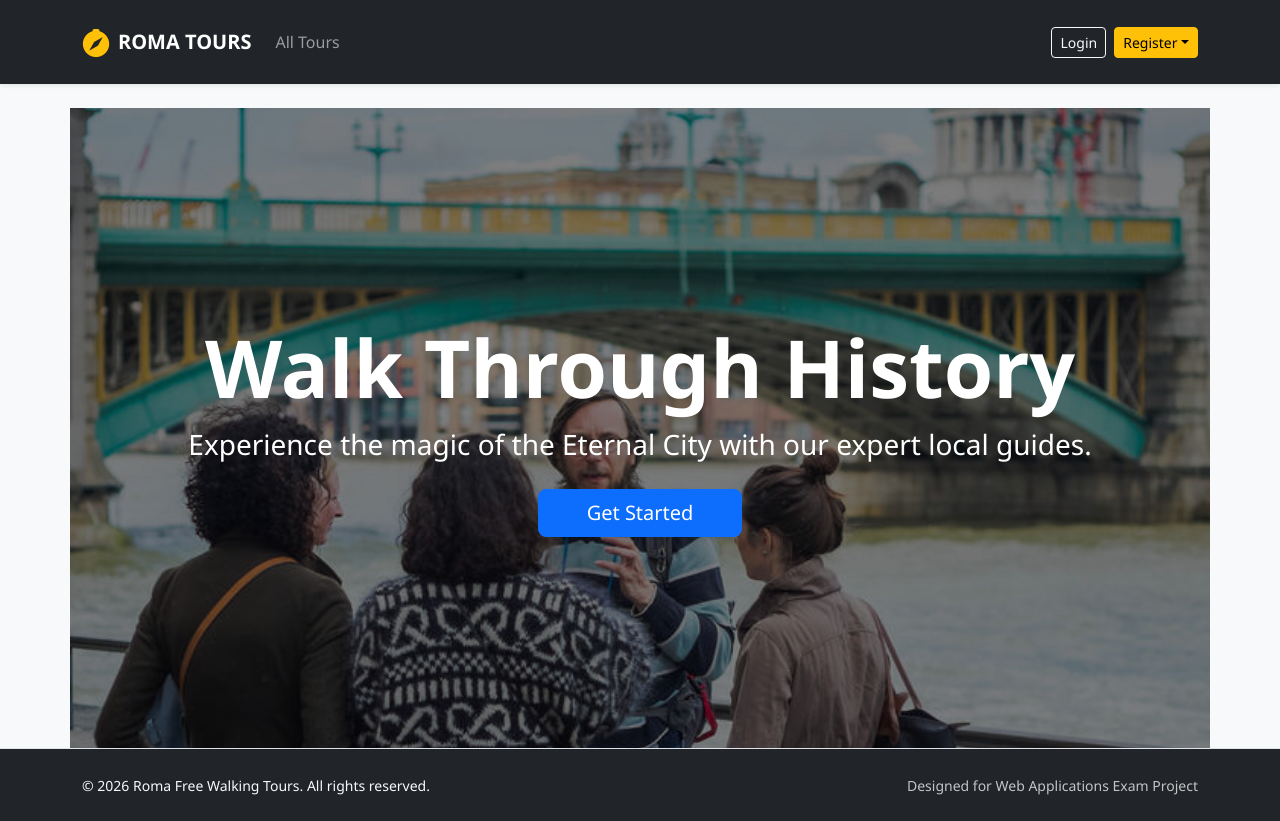
After one commit to MujoGultekin/Free_Walk_Tours_New, a Flask app: page /roma-tours in a window 1280 px wide. The commit adds this page. Run offline with Flask 3, Linux system fonts and the light colour scheme.

Commit message:
+added landing page +added roma.jpg

```diff
--- a/app.py
+++ b/app.py
@@ -33,6 +33,10 @@ app.register_blueprint(auth_bp)
 app.register_blueprint(guide_bp)
 app.register_blueprint(participant_bp)
 
+@app.route("/roma-tours")
+def roma_tours():
+    return render_template("roma_tours.html")
+
 @app.route("/")
 def home():
     lang = request.args.get("language")
--- a/static/css/styles.css
+++ b/static/css/styles.css
@@ -32,3 +32,11 @@ footer {
     color: #495057;
     font-weight: 500;
 }
+
+.hero-section {
+    height: 80vh;
+    background-image: linear-gradient(rgba(0,0,0,0.5), rgba(0,0,0,0.5)), url('../images/roma.jpg');
+    background-position: center;
+    background-size: cover;
+    background-repeat: no-repeat;
+}
--- a/templates/base.html
+++ b/templates/base.html
@@ -13,26 +13,26 @@
 
   <nav class="navbar navbar-expand-lg navbar-dark bg-dark shadow-sm py-3 mb-4">
     <div class="container">
-      <a class="navbar-brand d-flex align-items-center fw-bold text-uppercase tracking-wider" href="{{ url_for('home') }}">
+      <!-- Marka logoya basınca Roma Tours landing page'e gider -->
+      <a class="navbar-brand d-flex align-items-center fw-bold text-uppercase tracking-wider" href="{{ url_for('roma_tours') }}">
         <i class="bi bi-compass-fill me-2 text-warning fs-3"></i> Roma Tours
       </a>
-      <button class="navbar-expand-lg navbar-toggler" type="button" data-bs-toggle="collapse" data-bs-target="#mainNav">
+      <button class="navbar-toggler" type="button" data-bs-toggle="collapse" data-bs-target="#mainNav">
         <span class="navbar-toggler-icon"></span>
       </button>
 
       <div class="collapse navbar-collapse" id="mainNav">
         <ul class="navbar-nav me-auto mb-2 mb-lg-0">
           <li class="nav-item">
-            <a class="nav-link {% if request.endpoint == 'home' %}active{% endif %}" href="{{ url_for('home') }}">Home</a>
+            <a class="nav-link {% if request.endpoint == 'home' %}active{% endif %}" href="{{ url_for('home') }}">All Tours</a>
           </li>
         </ul>
 
         <div class="d-flex align-items-center gap-2">
           {% if current_user.is_authenticated %}
             <span class="text-light me-2 small">
-              <i class="bi bi-user-circle me-1 text-warning"></i> {{ current_user.name }} ({{ current_user.role }})
+              <i class="bi bi-person-circle me-1 text-warning"></i> {{ current_user.name }}
             </span>
-
             {% if current_user.role == 'administrator' %}
               <a href="{{ url_for('auth.profile_admin') }}" class="btn btn-outline-warning btn-sm">Admin Dashboard</a>
             {% elif current_user.role == 'guide' %}
@@ -40,17 +40,14 @@
             {% else %}
               <a href="{{ url_for('auth.profile_participant') }}" class="btn btn-outline-warning btn-sm">My Bookings</a>
             {% endif %}
-
             <a href="{{ url_for('auth.logout') }}" class="btn btn-danger btn-sm">Logout</a>
           {% else %}
             <a href="{{ url_for('auth.login') }}" class="btn btn-outline-light btn-sm">Login</a>
             <div class="dropdown">
-              <button class="btn btn-warning btn-sm dropdown-toggle" type="button" data-bs-toggle="dropdown">
-                Register
-              </button>
+              <button class="btn btn-warning btn-sm dropdown-toggle" type="button" data-bs-toggle="dropdown">Register</button>
               <ul class="dropdown-menu dropdown-menu-end">
-                <li><a class="dropdown-menu-item dropdown-item" href="{{ url_for('auth.register_participant') }}">As Participant</a></li>
-                <li><a class="dropdown-menu-item dropdown-item" href="{{ url_for('auth.register_guide') }}">As Tour Guide</a></li>
+                <li><a class="dropdown-item" href="{{ url_for('auth.register_participant') }}">As Participant</a></li>
+                <li><a class="dropdown-item" href="{{ url_for('auth.register_guide') }}">As Tour Guide</a></li>
               </ul>
             </div>
           {% endif %}
@@ -77,14 +74,14 @@
     </div>
   </div>
 
-  <footer class="mt-auto border-top bg-white">
+  <footer class="mt-auto border-top bg-dark text-light">
     <div class="container py-4">
       <div class="row align-items-center">
         <div class="col-12 col-md-6 text-center text-md-start">
-          <span class="text-body-secondary small">© 2026 Roma Free Walking Tours. All rights reserved.</span>
+          <span class="small">© 2026 Roma Free Walking Tours. All rights reserved.</span>
         </div>
         <div class="col-12 col-md-6 text-center text-md-end mt-2 mt-md-0">
-          <span class="text-muted small">Designed for Web Applications Exam Project</span>
+          <span class="small opacity-75">Designed for Web Applications Exam Project</span>
         </div>
       </div>
     </div>
--- /dev/null
+++ b/templates/roma_tours.html
@@ -0,0 +1,16 @@
+{% extends 'base.html' %}
+
+{% block title %}Roma Tours{% endblock %}
+
+{% block content %}
+<div class="col-12 p-0">
+    <!-- Artık CSS sınıflarını kullanıyoruz, style özniteliği yok -->
+    <div class="hero-section d-flex flex-column justify-content-center align-items-center text-white text-center position-relative">
+        <div class="container">
+            <h1 class="display-1 fw-bold">Walk Through History</h1>
+            <p class="lead fs-3 mb-4">Experience the magic of the Eternal City with our expert local guides.</p>
+            <a href="{{ url_for('home') }}" class="btn btn-primary btn-lg px-5 shadow-sm">Get Started</a>
+        </div>
+    </div>
+</div>
+{% endblock %}
```
Also changed, not shown: roma_tours.db, static/images/roma.jpg (added).
